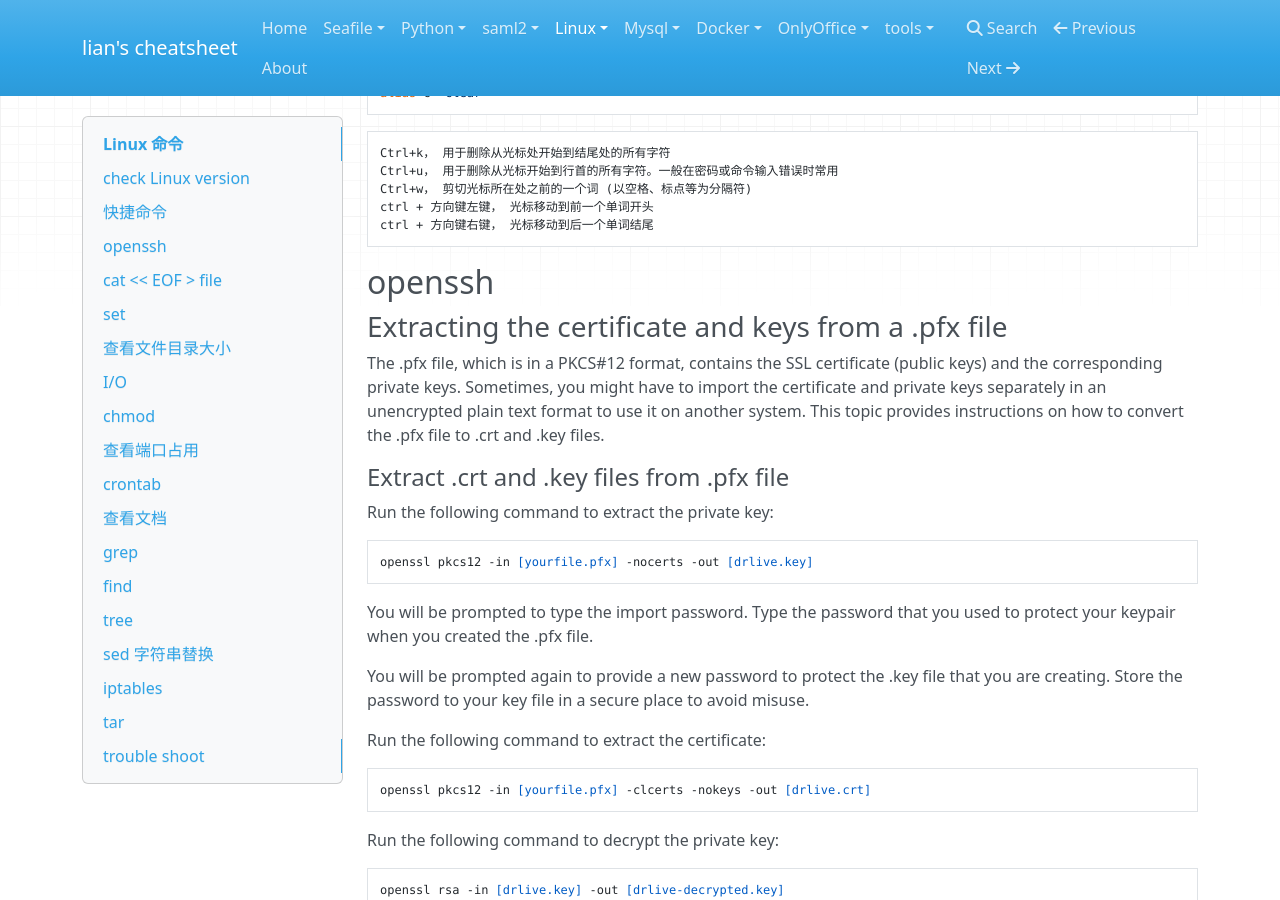
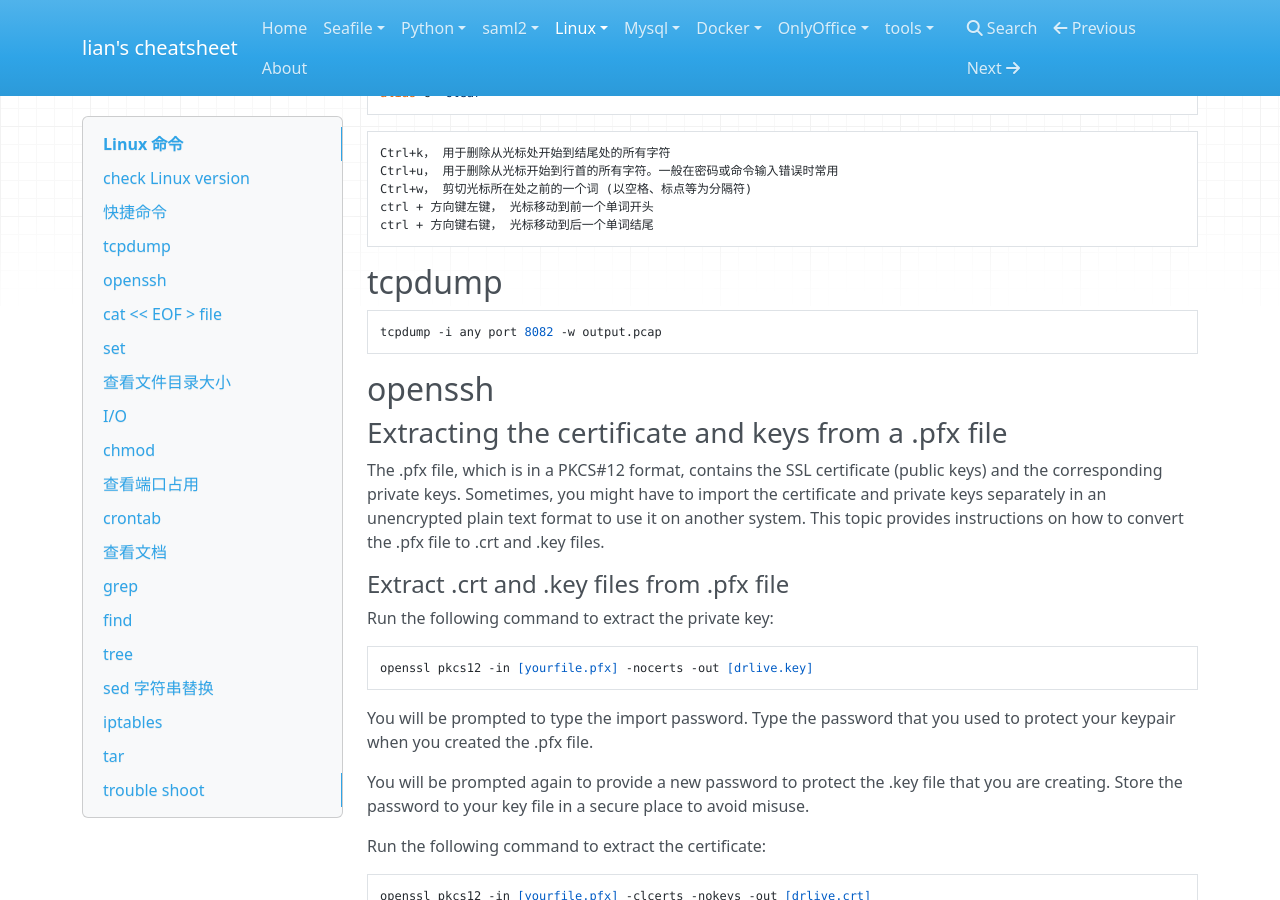
Before and after one commit to imwhatiam/cheatsheet, an MkDocs documentation site: the page built from docs/linux/linux.md, in a window 1280 px wide and 900 px high, scrolled down 422 px. Built offline with MkDocs 1.6.1, drawn with Linux system fonts in a browser that asks for light colours; nearby versions of some CDN libraries.

Commit message:
update linux.md

````diff
--- a/docs/linux/linux.md
+++ b/docs/linux/linux.md
@@ -27,6 +27,12 @@ Ctrl+u， 用于删除从光标开始到行首的所有字符。一般在密码
 Ctrl+w， 剪切光标所在处之前的一个词 (以空格、标点等为分隔符)
 ctrl + 方向键左键， 光标移动到前一个单词开头
 ctrl + 方向键右键， 光标移动到后一个单词结尾
+```
+
+## tcpdump
+
+```
+tcpdump -i any port 8082 -w output.pcap
 ```
 
 ## openssh
````
